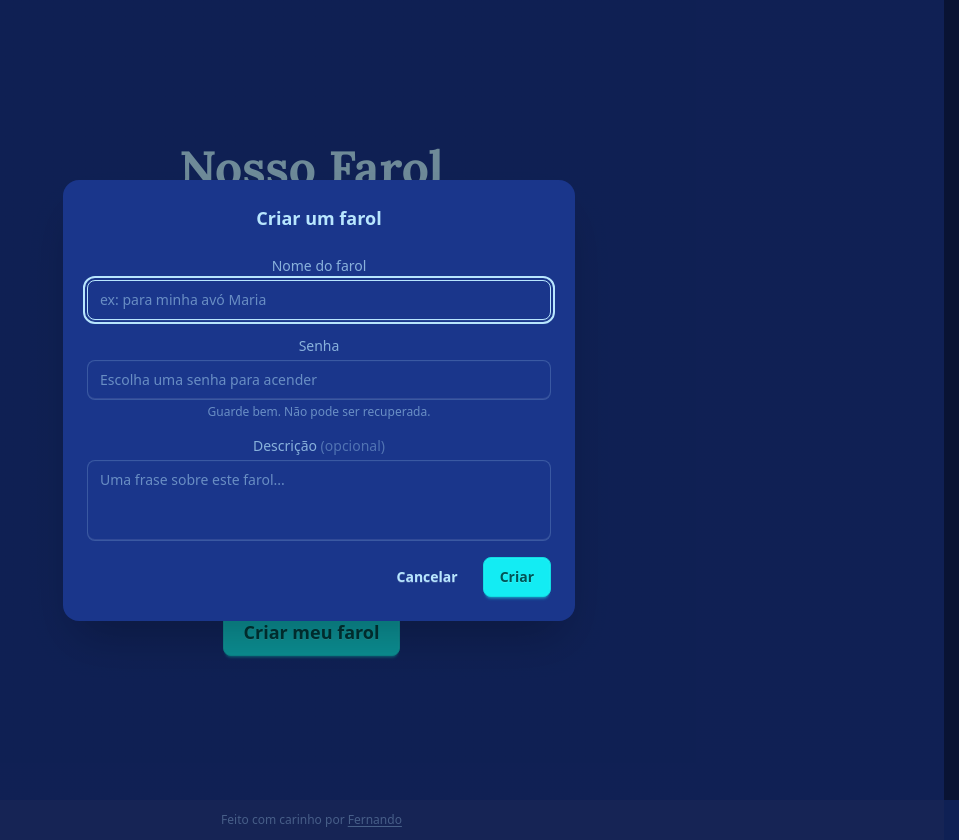
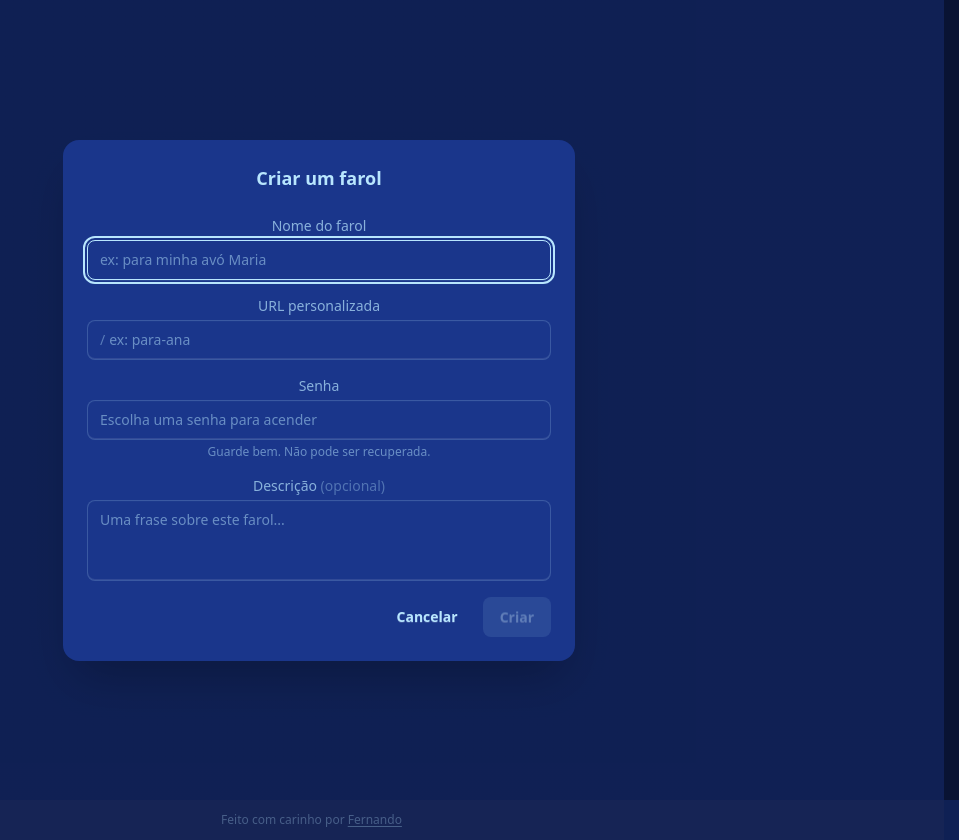
Before and after one commit to 21fernandinhow/nosso-farol, a Next.js app: page / in a window 1280 px wide. Both pictures are taken after a click on the button "Criar meu farol". Shown: the whole page, without its empty margins (321-1280 px from the left). Built offline with nearby package versions, Linux system fonts and the light colour scheme; no server answers.

Commit message:
custom slug

```diff
--- /dev/null
+++ b/src/app/api/lighthouses/check/route.ts
@@ -0,0 +1,22 @@
+import { connectDB } from "@/lib/mongodb"
+import { Lighthouse } from "@/models/Lighthouse"
+import { type NextRequest } from "next/server"
+
+const slugRegex = /^[a-z0-9-]{3,40}$/
+
+export const GET = async (request: NextRequest) => {
+  try {
+    const slug = request.nextUrl.searchParams.get("slug") ?? ""
+
+    if (!slugRegex.test(slug)) {
+      return Response.json({ available: false })
+    }
+
+    await connectDB()
+    const exists = await Lighthouse.exists({ slug })
+    return Response.json({ available: !exists })
+  } catch (error) {
+    console.error("[GET /api/lighthouses/check]", error)
+    return Response.json({ available: false })
+  }
+}
--- a/src/app/api/lighthouses/route.ts
+++ b/src/app/api/lighthouses/route.ts
@@ -7,7 +7,13 @@ import { z } from "zod"
 const schema = z.object({
   name: z.string().min(1).max(80).trim(),
   description: z.string().max(256).trim().nullable().optional(),
-  password: z.string().min(4),
+  password: z.string().min(4).max(128),
+  customSlug: z
+    .string()
+    .min(3)
+    .max(40)
+    .regex(/^[a-z0-9-]+$/)
+    .optional(),
 })
 
 export const POST = async (request: Request) => {
@@ -21,8 +27,19 @@ export const POST = async (request: Request) => {
       return Response.json({ error: "Dados inválidos." }, { status: 400 })
     }
 
-    const { name, description, password } = result.data
-    const slug = await generateUniqueSlug(name)
+    const { name, description, password, customSlug } = result.data
+
+    let slug: string
+    if (customSlug) {
+      const taken = await Lighthouse.exists({ slug: customSlug })
+      if (taken) {
+        return Response.json({ error: "Esta URL já está em uso." }, { status: 409 })
+      }
+      slug = customSlug
+    } else {
+      slug = await generateUniqueSlug(name)
+    }
+
     const passwordHash = await bcrypt.hash(password, 12)
 
     await Lighthouse.create({ name, description: description ?? null, slug, passwordHash })
--- a/src/components/create/CreateForm.tsx
+++ b/src/components/create/CreateForm.tsx
@@ -1,15 +1,18 @@
 "use client"
 
-import { useRef, useState } from "react"
+import { useCallback, useRef, useState, type SyntheticEvent } from "react"
 import { CreatedSuccess } from "./CreatedSuccess"
+import { SlugField } from "./SlugField"
 
-type State = "idle" | "loading" | "error"
+type State = "idle" | "loading" | "error" | "slug-taken"
 
 export const CreateForm = () => {
   const dialogRef = useRef<HTMLDialogElement>(null)
   const [name, setName] = useState("")
   const [password, setPassword] = useState("")
   const [description, setDescription] = useState("")
+  const [customSlug, setCustomSlug] = useState("")
+  const [slugAvailable, setSlugAvailable] = useState<boolean | null>(null)
   const [state, setState] = useState<State>("idle")
   const [createdSlug, setCreatedSlug] = useState<string | null>(null)
   const [createdName, setCreatedName] = useState<string | null>(null)
@@ -18,14 +21,26 @@ export const CreateForm = () => {
     setName("")
     setPassword("")
     setDescription("")
+    setCustomSlug("")
+    setSlugAvailable(null)
     setState("idle")
     setCreatedSlug(null)
     setCreatedName(null)
     dialogRef.current?.showModal()
   }
 
-  const handleSubmit = async (e: React.FormEvent<HTMLFormElement>) => {
+  const handleAvailabilityChange = useCallback((available: boolean | null) => {
+    setSlugAvailable(available)
+  }, [])
+
+  const handleSubmit = async (e: SyntheticEvent<HTMLFormElement>) => {
     e.preventDefault()
+
+    if (slugAvailable === false) {
+      setState("slug-taken")
+      return
+    }
+
     setState("loading")
 
     const res = await fetch("/api/lighthouses", {
@@ -35,6 +50,7 @@ export const CreateForm = () => {
         name,
         password,
         description: description.trim() || null,
+        customSlug,
       }),
     })
 
@@ -42,10 +58,15 @@ export const CreateForm = () => {
       const data = await res.json()
       setCreatedSlug(data.slug)
       setCreatedName(data.name)
+    } else if (res.status === 409) {
+      setState("slug-taken")
     } else {
       setState("error")
     }
   }
+
+  const submitDisabled =
+    state === "loading" || !customSlug || slugAvailable !== true
 
   return (
     <>
@@ -79,6 +100,12 @@ export const CreateForm = () => {
                   />
                 </div>
 
+                <SlugField
+                  value={customSlug}
+                  onChange={setCustomSlug}
+                  onAvailabilityChange={handleAvailabilityChange}
+                />
+
                 <div className="flex flex-col gap-1">
                   <label className="text-sm opacity-70">Senha</label>
                   <input
@@ -107,6 +134,9 @@ export const CreateForm = () => {
                   />
                 </div>
 
+                {state === "slug-taken" && (
+                  <p className="text-error text-sm">Esta URL já está em uso.</p>
+                )}
                 {state === "error" && (
                   <p className="text-error text-sm">Algo deu errado. Tente novamente.</p>
                 )}
@@ -122,7 +152,7 @@ export const CreateForm = () => {
                   <button
                     type="submit"
                     className="btn btn-primary"
-                    disabled={state === "loading"}
+                    disabled={submitDisabled}
                   >
                     {state === "loading" ? (
                       <span className="loading loading-spinner loading-sm" />
--- /dev/null
+++ b/src/components/create/SlugField.tsx
@@ -0,0 +1,81 @@
+"use client"
+
+import { useEffect, useState } from "react"
+
+interface SlugFieldProps {
+  value: string
+  onChange: (value: string) => void
+  onAvailabilityChange: (available: boolean | null) => void
+}
+
+type Status = "idle" | "checking" | "available" | "taken" | "invalid"
+
+const slugRegex = /^[a-z0-9-]{3,40}$/
+
+export const SlugField = ({ value, onChange, onAvailabilityChange }: SlugFieldProps) => {
+  const [status, setStatus] = useState<Status>("idle")
+
+  useEffect(() => {
+    if (!value) {
+      setStatus("idle")
+      onAvailabilityChange(null)
+      return
+    }
+    if (!slugRegex.test(value)) {
+      setStatus("invalid")
+      onAvailabilityChange(false)
+      return
+    }
+    setStatus("checking")
+    onAvailabilityChange(null)
+    const timer = setTimeout(async () => {
+      try {
+        const res = await fetch(`/api/lighthouses/check?slug=${encodeURIComponent(value)}`)
+        const data = await res.json()
+        setStatus(data.available ? "available" : "taken")
+        onAvailabilityChange(data.available ? true : false)
+      } catch {
+        setStatus("idle")
+        onAvailabilityChange(null)
+      }
+    }, 500)
+    return () => clearTimeout(timer)
+  }, [value, onAvailabilityChange])
+
+  const handleChange = (e: React.ChangeEvent<HTMLInputElement>) => {
+    const sanitized = e.target.value.toLowerCase().replace(/[^a-z0-9-]/g, "")
+    onChange(sanitized)
+  }
+
+  return (
+    <div className="flex flex-col gap-1">
+      <label className="text-sm opacity-70">URL personalizada</label>
+      <label className="input input-bordered w-full flex items-center gap-1 pr-3">
+        <span className="text-sm opacity-40 select-none">/</span>
+        <input
+          type="text"
+          placeholder="ex: para-ana"
+          className="grow bg-transparent outline-none"
+          value={value}
+          onChange={handleChange}
+          maxLength={40}
+          autoCapitalize="none"
+          autoCorrect="off"
+          spellCheck={false}
+        />
+        {status === "checking" && (
+          <span className="loading loading-spinner loading-xs opacity-40" />
+        )}
+      </label>
+      {status === "available" && (
+        <p className="text-success text-xs">✓ Disponível</p>
+      )}
+      {status === "taken" && (
+        <p className="text-error text-xs">✗ Já está em uso</p>
+      )}
+      {status === "invalid" && (
+        <p className="text-error text-xs">Apenas letras, números e hífens (mín. 3 caracteres)</p>
+      )}
+    </div>
+  )
+}
--- a/src/components/lighthouse/LightButton.tsx
+++ b/src/components/lighthouse/LightButton.tsx
@@ -22,7 +22,7 @@ export const LightButton = ({ slug, isLit }: LightButtonProps) => {
     dialogRef.current?.showModal()
   }
 
-  const handleSubmit = async (e: React.FormEvent<HTMLFormElement>) => {
+  const handleSubmit = async (e: React.SyntheticEvent<HTMLFormElement>) => {
     e.preventDefault()
     setState("loading")
 
```
